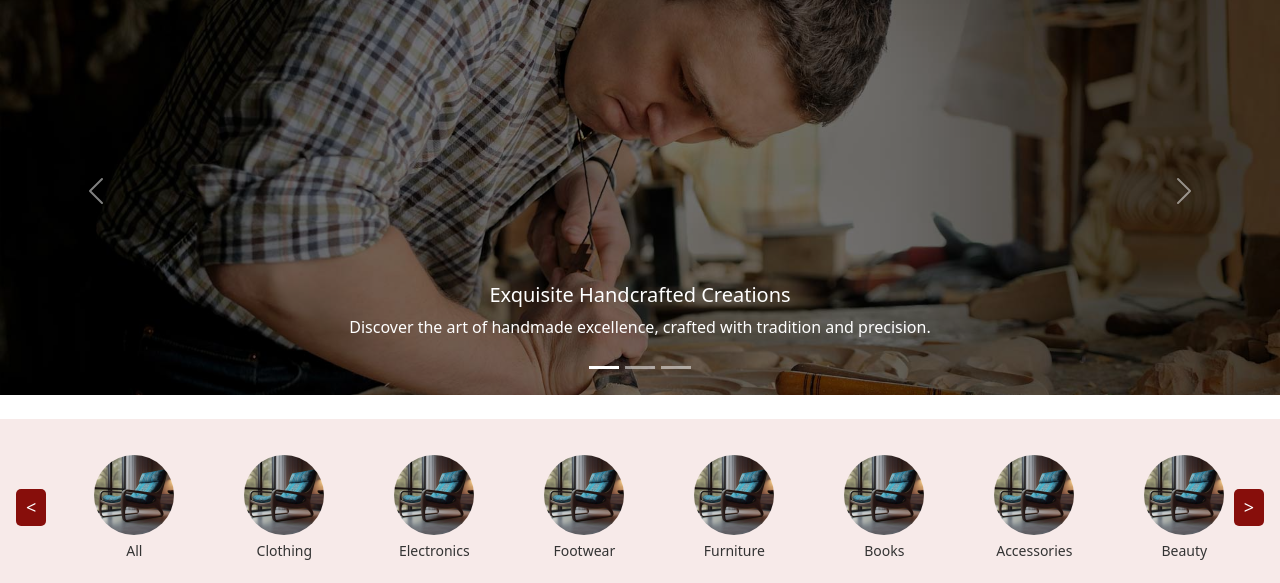
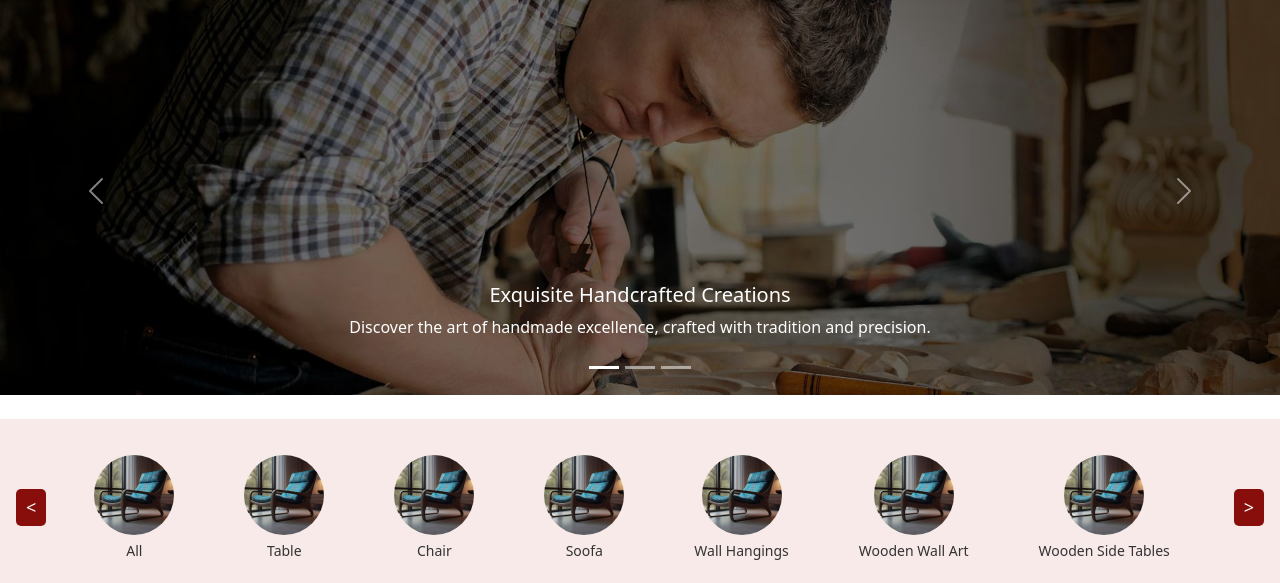
Before and after one commit to sumitkhowal2/skac, a plain HTML site: page index.html in a window 1280 px wide. Shown: the part 146-729 px from the top of the page. Drawn offline with nearby package versions, Linux system fonts and the light colour scheme.

Commit message:
3 march office

```diff
--- a/index.html
+++ b/index.html
@@ -75,7 +75,7 @@
           </a>
         </div>
         <div class="header-content-center d-none d-lg-block fw-bold">
-          <span class="center-slog">Welcome to SKAC Home Decor</span>
+          <span class="center-slog text-white">Welcome to SKAC Home Decor</span>
         </div>
         <div class="header-content-right">
           <a
@@ -249,33 +249,33 @@
                 <img src="./assets/chair.jpeg" alt="" />
                 <span>All</span>
               </div>
-              <div class="category-btn" data-category="clothing">
+              <div class="category-btn" data-category="table">
                 <img src="./assets/chair.jpeg" alt="" />
-                <span>Clothing</span>
+                <span>Table</span>
               </div>
-              <div class="category-btn" data-category="electronics">
+              <div class="category-btn" data-category="chair">
                 <img src="./assets/chair.jpeg" alt="" />
-                <span>Electronics</span>
+                <span>Chair</span>
               </div>
-              <div class="category-btn" data-category="footwear">
+              <div class="category-btn" data-category="soofa">
                 <img src="./assets/chair.jpeg" alt="" />
-                <span>Footwear</span>
+                <span>Soofa</span>
               </div>
-              <div class="category-btn" data-category="furniture">
+              <div class="category-btn" data-category="wallHangings">
                 <img src="./assets/chair.jpeg" alt="" />
-                <span>Furniture</span>
+                <span>Wall Hangings</span>
               </div>
-              <div class="category-btn" data-category="books">
+              <div class="category-btn" data-category="woodenWallArt">
                 <img src="./assets/chair.jpeg" alt="" />
-                <span>Books</span>
+                <span>Wooden Wall Art</span>
               </div>
-              <div class="category-btn" data-category="accessories">
+              <div class="category-btn" data-category="woodenSideTables">
                 <img src="./assets/chair.jpeg" alt="" />
-                <span>Accessories</span>
+                <span>Wooden Side Tables</span>
               </div>
-              <div class="category-btn" data-category="beauty">
+              <div class="category-btn" data-category="HandmadeSpiceBoxes">
                 <img src="./assets/chair.jpeg" alt="" />
-                <span>Beauty</span>
+                <span>Handmade Spice Boxes</span>
               </div>
               <div class="category-btn" data-category="sports">
                 <img src="./assets/chair.jpeg" alt="" />
```
